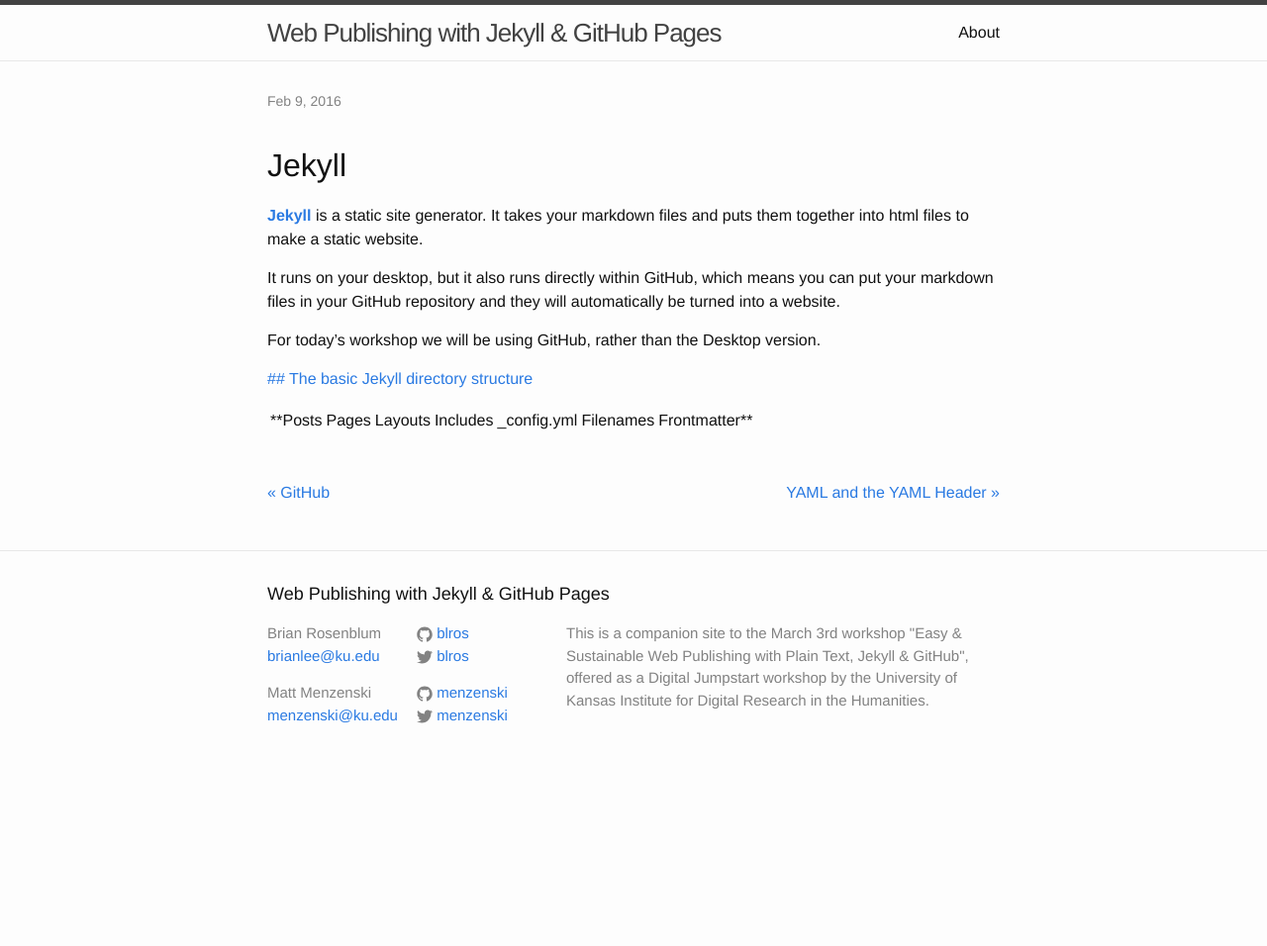
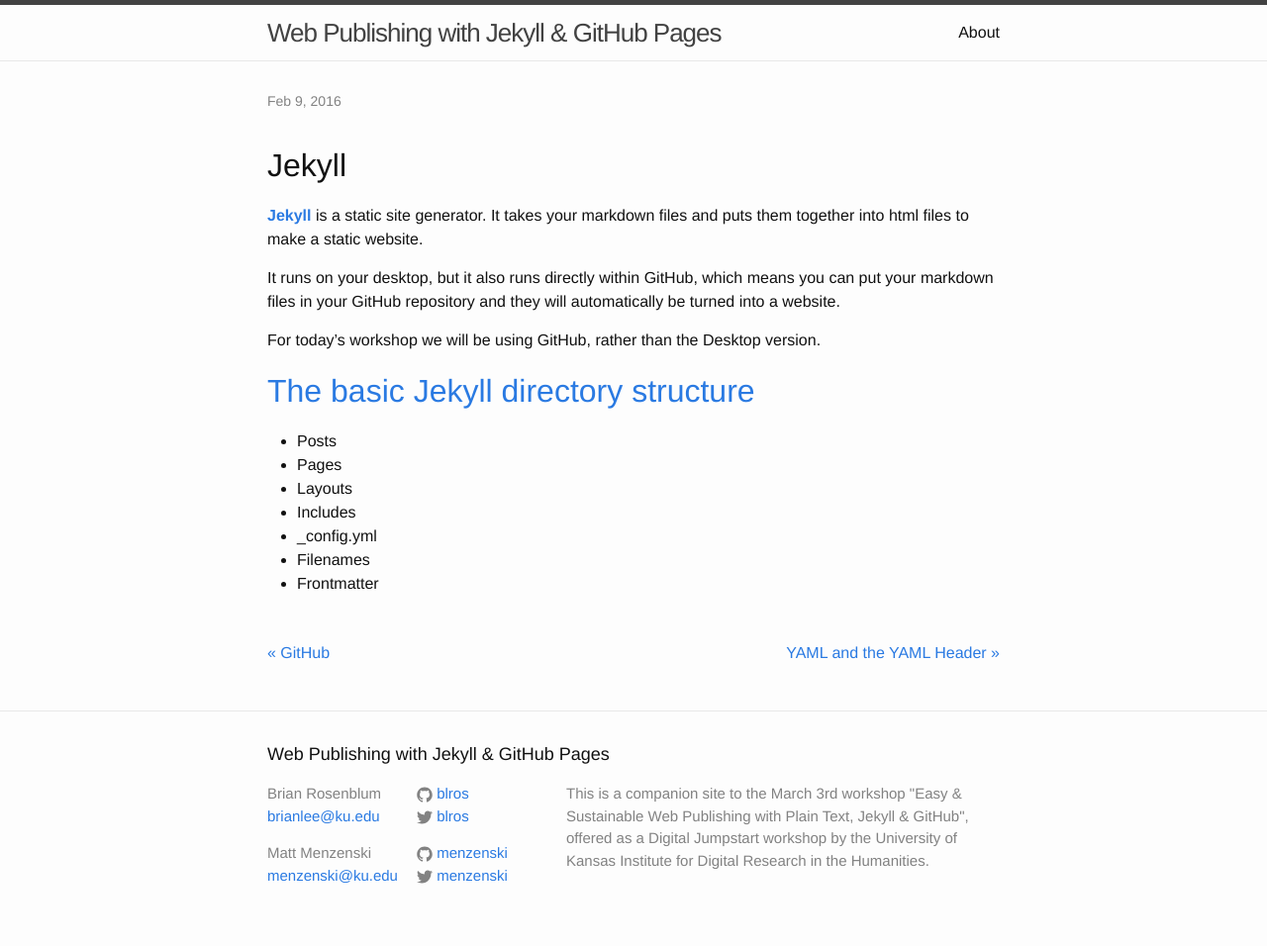
Before and after one commit to menzenski/idrh-static-site-workshop, a Jekyll site: the page built from _posts/2016-02-09-jekyll.md, in a window 1280 px wide. Shown: the whole page at 99% size. Built offline with Jekyll 4.4.1, drawn with Linux system fonts in a browser that asks for light colours; before the commit the page ends 900 px from its top, so only the background shows below that.

```diff
--- a/_posts/2016-02-09-jekyll.md
+++ b/_posts/2016-02-09-jekyll.md
@@ -17,6 +17,12 @@ It runs on your desktop, but it also runs directly within GitHub, which means yo
 
 For today's workshop we will be using GitHub, rather than the Desktop version.
 
-[## The basic Jekyll directory structure](https://jekyllrb.com/docs/structure/)
+## [The basic Jekyll directory structure](https://jekyllrb.com/docs/structure/)
 
-**Posts | Pages | Layouts | Includes | \_config.yml | Filenames | Frontmatter**
+* Posts
+* Pages
+* Layouts
+* Includes
+* \_config.yml
+* Filenames
+* Frontmatter
```
